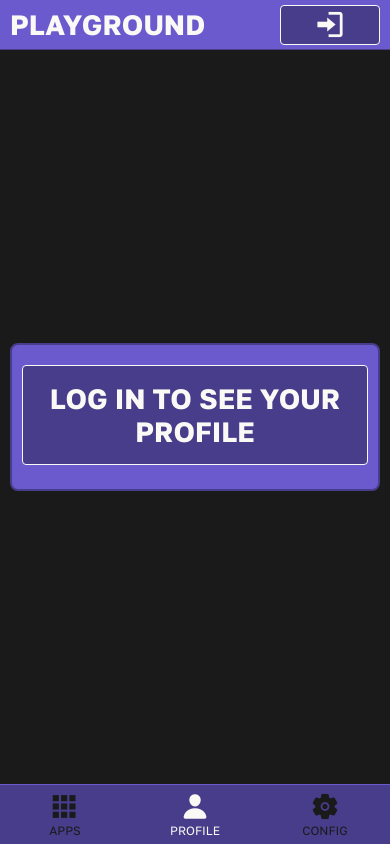
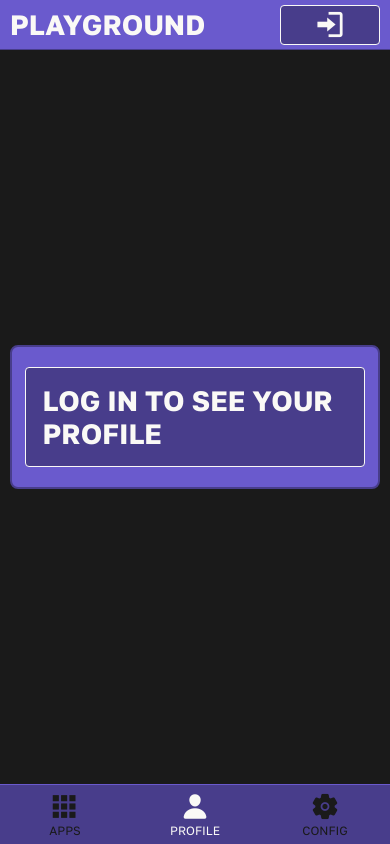
Before and after one commit to santio89/playground-react-native, a React Native app: screen /Profile in a window 390 px wide. Built offline with nearby package versions, Linux system fonts and the light colour scheme.

Commit message:
small fix

```diff
--- a/screens/Profile.jsx
+++ b/screens/Profile.jsx
@@ -64,9 +64,7 @@ const Profile = ({ navigation }) => {
                             </View>
                         </> :
                         <View style={[styles.profileItem, { justifyContent: "center", alignItems: "center", marginTop: 10 }]}>
-                            <Text style={[styles.profileItemLabel]}>
-                                <TouchableOpacity style={[styles.settingsItemTextButton, { padding: 16 }, altColorTheme && styles.altSettingsItemTextButton]} onPress={() => { navigation.navigate("Auth") }}><Text style={[styles.settingsItemText, { fontFamily: Constants.fontPrimaryBold, fontSize: Constants.fontLg }]}>{text.logInProfile}</Text></TouchableOpacity>
-                            </Text>
+                            <TouchableOpacity style={[styles.settingsItemTextButton, { padding: 16 }, altColorTheme && styles.altSettingsItemTextButton]} onPress={() => { navigation.navigate("Auth") }}><Text style={[styles.settingsItemText, { fontFamily: Constants.fontPrimaryBold, fontSize: Constants.fontLg }]}>{text.logInProfile}</Text></TouchableOpacity>
                         </View>
                     }
                 </View>
@@ -167,12 +165,13 @@ const styles = StyleSheet.create({
         marginInline: '1%',
         padding: 8,
         color: Constants.colorWhite,
-        maxWidth: '100%'
+        maxWidth: '100%',
     },
     settingsItemText: {
         fontFamily: Constants.fontPrimary,
         fontSize: Constants.fontMd,
         color: Constants.colorWhite,
+        maxWidth: '100%'
     },
     modal: {
         flex: 1,
```
